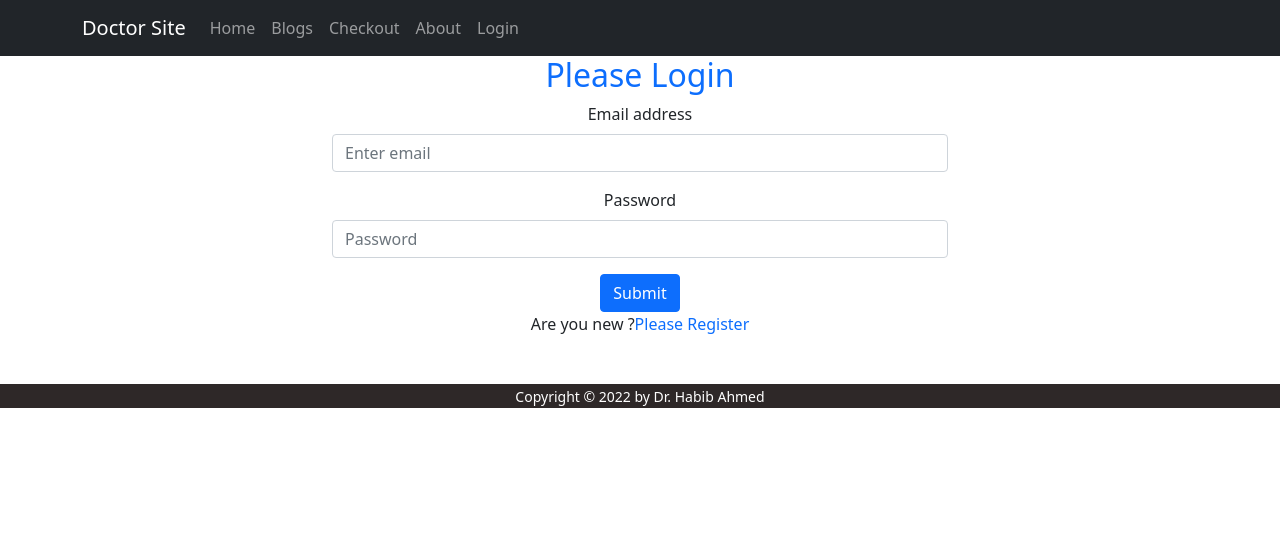
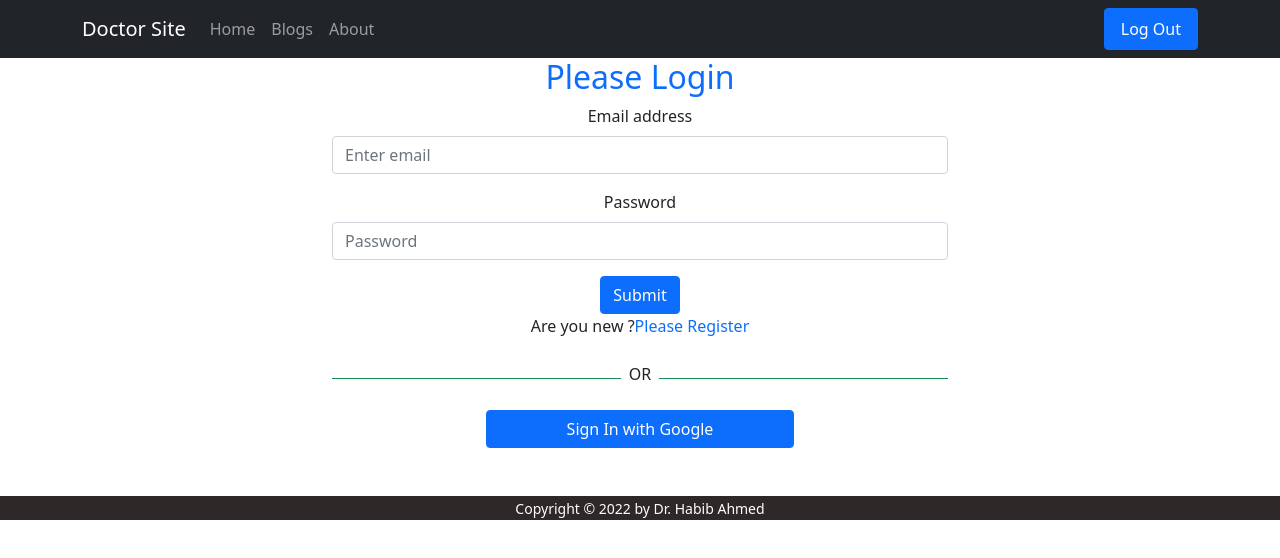
Before and after one commit to mirzasabbirgithub/service-provider-website, a React (Create React App) app: page /login in a window 1280 px wide. Shown: the top 558 px of the page. Built offline with nearby package versions, Linux system fonts and the light colour scheme; no server answers.

Commit message:
Required Auth added, login problem fixed

```diff
--- a/src/App.js
+++ b/src/App.js
@@ -13,6 +13,7 @@ import Checkout from './Pages/Checkout/Checkout';
 import Register from './Pages/Register/Register';
 import React from 'react';
 import ReactDOM from 'react-dom';
+import RequireAuth from './Pages/Login/RequireAuth/RequireAuth';
 
 function App() {
   return (
@@ -24,7 +25,11 @@ function App() {
         <Route path="/services" element={<Services></Services>}></Route>
         <Route path="/about" element={<About></About>}></Route>
         <Route path="/blogs" element={<Blogs></Blogs>}></Route>
-        <Route path="/checkout" element={<Checkout></Checkout>}></Route>
+        <Route path="/checkout" element={
+          <RequireAuth>
+            <Checkout></Checkout>
+          </RequireAuth>
+        }></Route>
         <Route path="/login" element={<Login></Login>}></Route>
         <Route path="/register" element={<Register></Register>}></Route>
         <Route path="*" element={<PageNotFound></PageNotFound>}></Route>
--- a/src/Pages/Checkout/Checkout.js
+++ b/src/Pages/Checkout/Checkout.js
@@ -1,9 +1,29 @@
 import React from 'react';
-
+import { Form } from 'react-bootstrap';
+import { Button } from 'react-bootstrap';
 const Checkout = () => {
           return (
                     <div>
                               <h2>Welcome to checkout page</h2>
+                              <h4>Fill up the information</h4>
+                              <div className='w-50 mx-auto'>
+                                        <Form>
+                                                  <Form.Group className="mb-3" controlId="formBasicEmail">
+                                                            <Form.Control type="text" placeholder="Your Name" />
+                                                            <Form.Text className="text-muted">
+                                                            </Form.Text>
+                                                  </Form.Group>
+                                                  <Form.Group className="mb-3" controlId="formBasicEmail">
+                                                            <Form.Control type="text" placeholder="Your Address" />
+                                                            <Form.Text className="text-muted">
+                                                            </Form.Text>
+                                                  </Form.Group>
+
+                                                  <Button variant="primary" type="submit">
+                                                            Submit Now
+                                                  </Button>
+                                        </Form>
+                              </div>
                     </div>
           );
 };
--- /dev/null
+++ b/src/Pages/Login/GoogleLogin/GoogleLogin.js
@@ -0,0 +1,38 @@
+import React from 'react';
+import { useSignInWithGoogle } from 'react-firebase-hooks/auth';
+import { useNavigate } from 'react-router-dom';
+import auth from '../../../firebase.init';
+const GoogleLogin = () => {
+          const [signInWithGoogle, user, loading, error] = useSignInWithGoogle(auth);
+          const navigate = useNavigate();
+
+          let getError;
+
+          if (user) {
+                    navigate('/home');
+          }
+          if (error) {
+                    getError = <div>
+                              <p className='text-danger'>Error: {error.message}</p>
+                    </div>
+          }
+          return (
+                    <div>
+                              <div className='d-flex align-items-center'>
+                                        <div style={{ height: '1px' }} className='bg-success w-50'></div>
+                                        <p className='mt-2 px-2'>OR</p>
+                                        <div style={{ height: '1px' }} className='bg-success w-50'></div>
+                              </div>
+                              {getError}
+                              <div className=''>
+                                        <button
+                                                  onClick={() => signInWithGoogle()}
+                                                  className='btn btn-primary w-50 d-block mx-auto my-2'>
+                                                  <span className='px-2'>Sign In with Google</span>
+                                        </button>
+                              </div>
+                    </div>
+          );
+};
+
+export default GoogleLogin;
--- a/src/Pages/Login/Login.js
+++ b/src/Pages/Login/Login.js
@@ -1,8 +1,9 @@
-import { getAuth } from 'firebase/auth';
-import React, { useRef, useState } from 'react';
+import React, { useRef } from 'react';
 import { Button, Form } from 'react-bootstrap';
 import { Link, useNavigate } from 'react-router-dom';
-import app from '../../firebase.init';
+import GoogleLogin from './GoogleLogin/GoogleLogin';
+import auth from '../../firebase.init';
+import { useSignInWithEmailAndPassword } from 'react-firebase-hooks/auth';
 
 
 const Login = () => {
@@ -10,14 +11,25 @@ const Login = () => {
           const passwordRef = useRef('');
           const navigate = useNavigate();
 
+          const [
+                    signInWithEmailAndPassword,
+                    user,
+                    loading,
+                    error,
+          ] = useSignInWithEmailAndPassword(auth);
+
+          if (user) {
+                    navigate('/home');
+          }
+
           const handleSubmit = event => {
                     event.preventDefault();
                     const email = emailRef.current.value;
                     const password = passwordRef.current.value;
-                    console.log(email, password);
+                    signInWithEmailAndPassword(email, password);
           }
 
-          const navigateToRegister = () => {
+          const navigateToRegister = event => {
                     navigate('/register');
           }
           return (
@@ -40,6 +52,7 @@ const Login = () => {
                                         </Button>
                               </Form>
                               <p>Are you new ?<Link to="/register" className='text-primary pe-auto text-decoration-none' onClick={navigateToRegister} >Please Register</Link> </p>
+                              <GoogleLogin></GoogleLogin>
                     </div>
           );
 };
--- /dev/null
+++ b/src/Pages/Login/RequireAuth/RequireAuth.js
@@ -0,0 +1,15 @@
+import React from 'react';
+import { useAuthState } from 'react-firebase-hooks/auth';
+import { Navigate, useLocation } from 'react-router-dom';
+import auth from '../../../firebase.init';
+
+const RequireAuth = ({ children }) => {
+          const [user] = useAuthState(auth);
+          const location = useLocation();
+          if (!user) {
+                    return <Navigate to="/login" state={{ from: location }} replace />;
+          }
+          return children;
+};
+
+export default RequireAuth;
--- a/src/Pages/SharedPages/Header/Header.js
+++ b/src/Pages/SharedPages/Header/Header.js
@@ -1,8 +1,19 @@
+import { signOut } from 'firebase/auth';
 import React from 'react';
 import { Container, Nav, Navbar, NavDropdown } from 'react-bootstrap';
+import { useAuthState } from 'react-firebase-hooks/auth';
 import { Link } from 'react-router-dom';
+import auth from '../../../firebase.init';
+
+
 
 const Header = () => {
+          const user = useAuthState(auth);
+
+          const handleSignOut = () => {
+                    signOut(auth);
+          }
+
           return (
                     <>
                               <Navbar sticky='top' collapseOnSelect expand="lg" bg="dark" variant="dark">
@@ -13,10 +24,15 @@ const Header = () => {
                                                             <Nav className="me-auto">
                                                                       <Nav.Link as={Link} to="home">Home</Nav.Link>
                                                                       <Nav.Link as={Link} to="blogs">Blogs</Nav.Link>
-                                                                      <Nav.Link as={Link} to="checkout">Checkout</Nav.Link>
                                                                       <Nav.Link as={Link} to="about">About</Nav.Link>
-                                                                      <Nav.Link as={Link} to="login">Login</Nav.Link>
                                                             </Nav>
+                                                            {
+                                                                      user ?
+                                                                                <Nav.Link className='btn btn-primary text-white' onClick={handleSignOut} >Log Out</Nav.Link>
+                                                                                :
+                                                                                <Nav.Link as={Link} to="login">Login</Nav.Link>
+                                                            }
+
                                                   </Navbar.Collapse>
                                         </Container>
                               </Navbar>
--- a/src/firebase.init.js
+++ b/src/firebase.init.js
@@ -19,4 +19,4 @@ const app = initializeApp(firebaseConfig);
 
 const auth = getAuth(app);
 
-export default app;
+export default auth;
```
